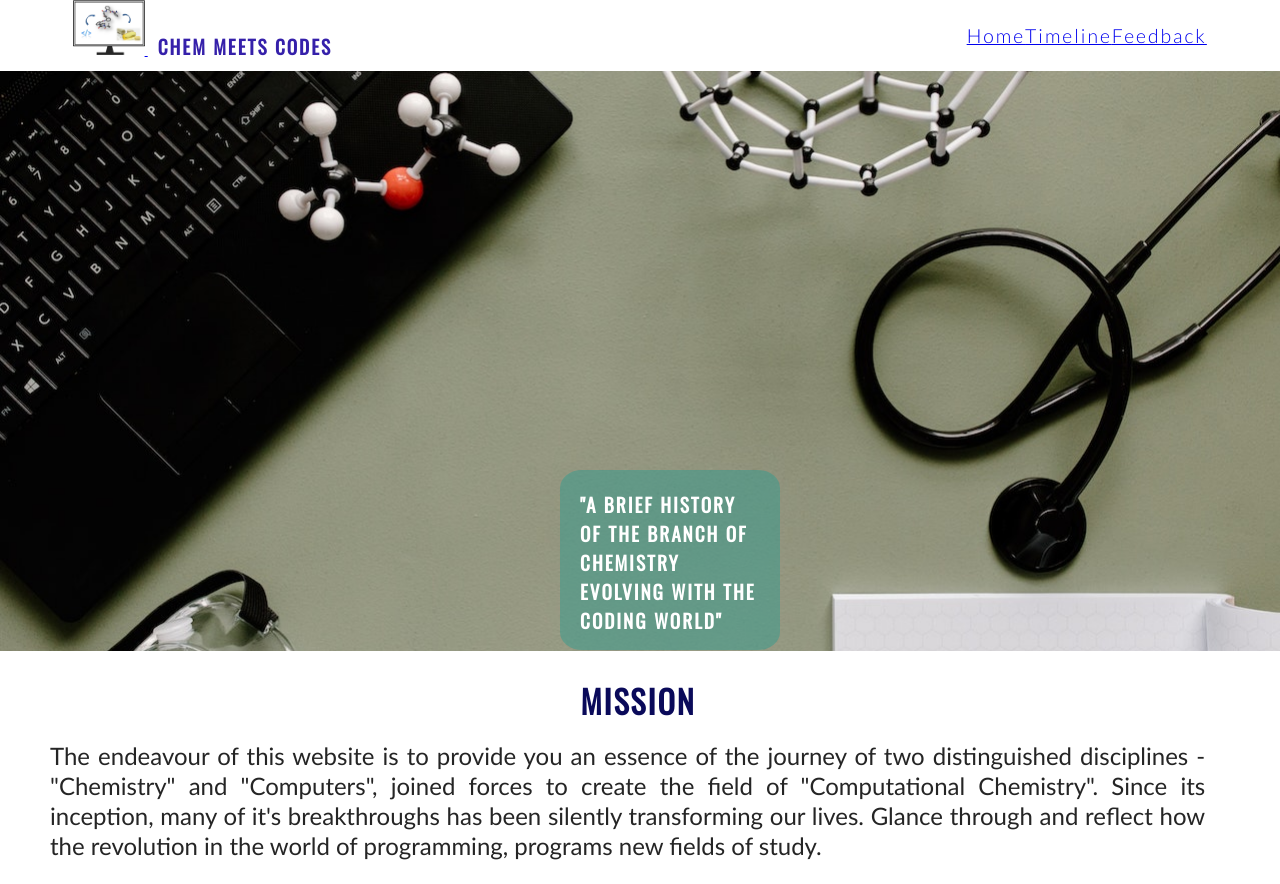
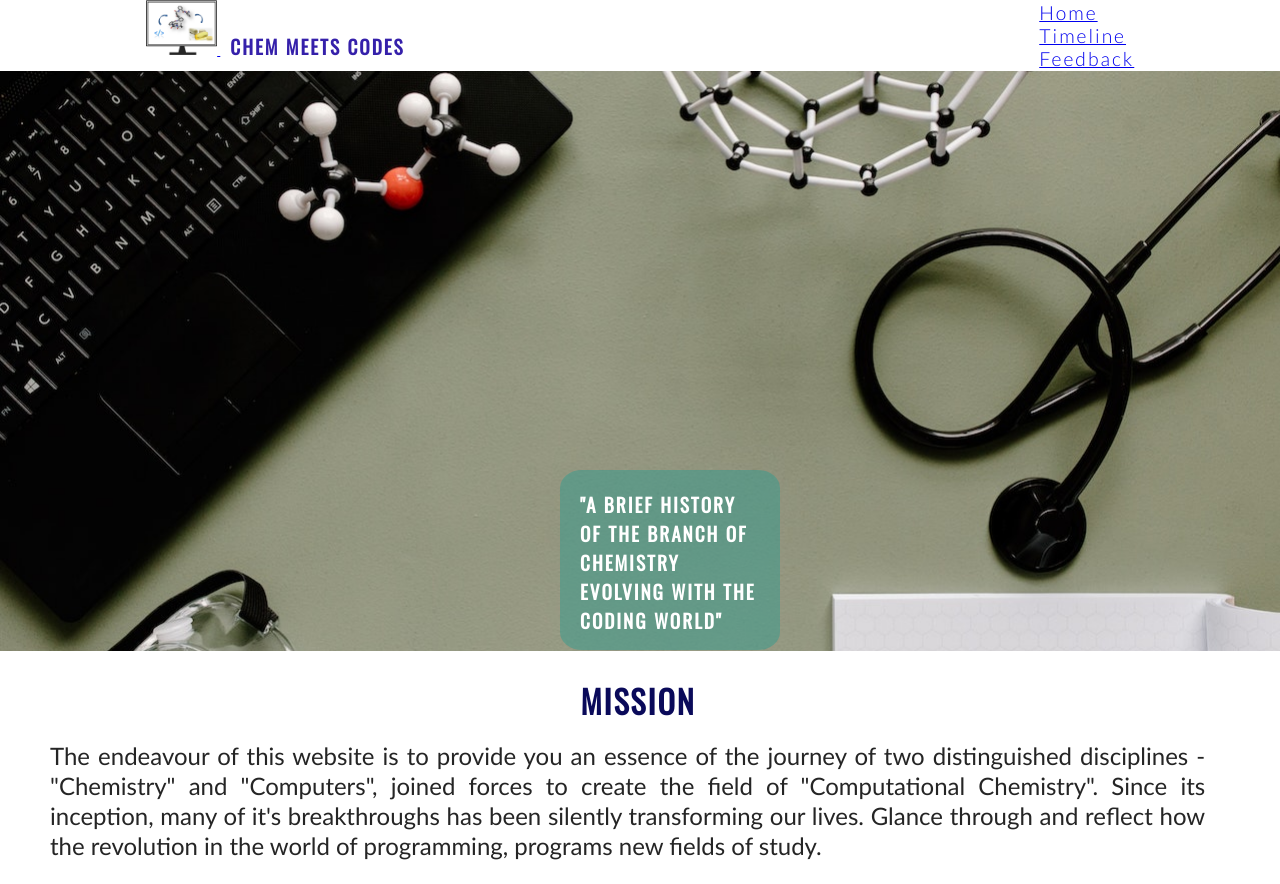
Before and after one commit to RoshnaVakkeel/Chem_Meets_Codes, a plain HTML site: page index.html in a window 1280 px wide. Shown: the top 884 px of the page. Drawn offline with nearby package versions, Linux system fonts and the light colour scheme.

Commit message:
style header

```diff
--- a/assets/css/style.css
+++ b/assets/css/style.css
@@ -45,21 +45,16 @@ header {
 
 /* navigation links */
 
-
 #menu, nav {
-    display: flex;
-    flex-direction: row;
-    justify-content: space-between;
     font-size: 110%;
     letter-spacing: 2px;
 }
 
-#menu li {
+#menu, li {
     list-style-type: none;
 }
 
 /*Cover image and cover text*/
-
 
 #cover-image {
     height: 580px;
```
Also changed, not shown: 1 other file.
